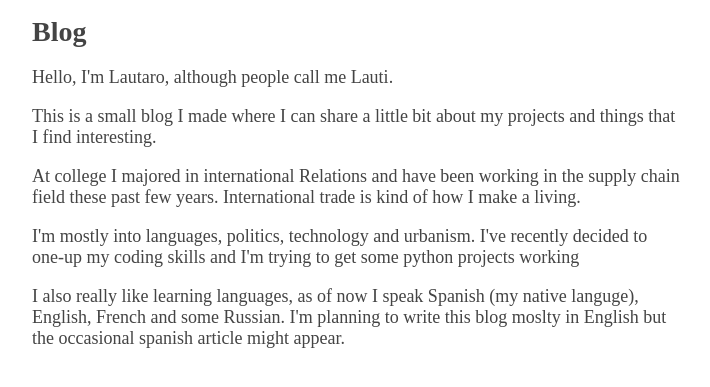
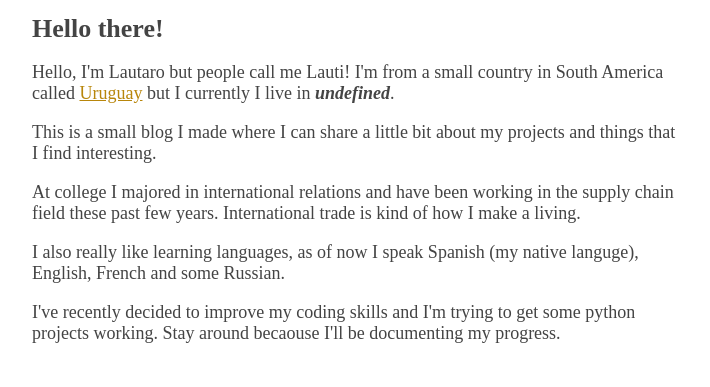
Before and after one commit to FRCLYE/frclye.github.io, a plain HTML site: page index.html in a window 1280 px wide. Shown: the part 75-462 px from the top of the page, without its empty margins (283-993 px from the left). Drawn offline with Linux system fonts and the light colour scheme.

```diff
--- a/index.html
+++ b/index.html
@@ -15,20 +15,19 @@
     <a href="/about">About</a>
     <hr>
     </nav>
-<h1>Blog</h1>
+<h1>Hello there!</h1>
 
-<p>Hello, I'm Lautaro, although people call me Lauti.</p>
+<p>Hello, I'm Lautaro but people call me Lauti! I'm from a small country in South America
+    called <a href="https://en.wikipedia.org/wiki/Uruguay">Uruguay</a> but I currently I live in <em><b>undefined</b></em>.</p>
 
 <p>This is a small blog  I made where I can share a little bit about my projects and things
      that I find interesting.</p>
 
-<p>At college I majored in international Relations and have been working in the supply chain field these past few years.
+<p>At college I majored in international relations and have been working in the supply chain field these past few years.
     International trade is kind of how I make a living.</p>
 
-<p>I'm mostly into languages, politics, technology and urbanism.
-    I've recently decided to one-up my coding skills and
-    I'm trying to get some python projects working</p>
+<p>I also really like learning languages, as of now I speak Spanish (my native languge),
+    English, French and some Russian.</p>
 
-<p>I also really like learning languages, as of now I speak Spanish (my native languge),
-    English, French and some Russian. I'm planning to write this blog moslty in English but
-    the occasional spanish article might appear.</p>
+<p>I've recently decided to improve my coding skills and I'm trying to get some python projects working.
+    Stay around becaouse I'll be documenting my progress.</p>
--- a/style.css
+++ b/style.css
@@ -8,11 +8,11 @@
   }
 
 h1{
-  font-size: 28px;
+  font-size: 26px;
 }
 
 h2{
-  font-size:26px;
+  font-size:22px;
 }
 
 .article-date{
```
Also changed, not shown: articles/half-assed.html (+5 -4 lines), articles/index.html (+5 -0 lines), about.html (added).
